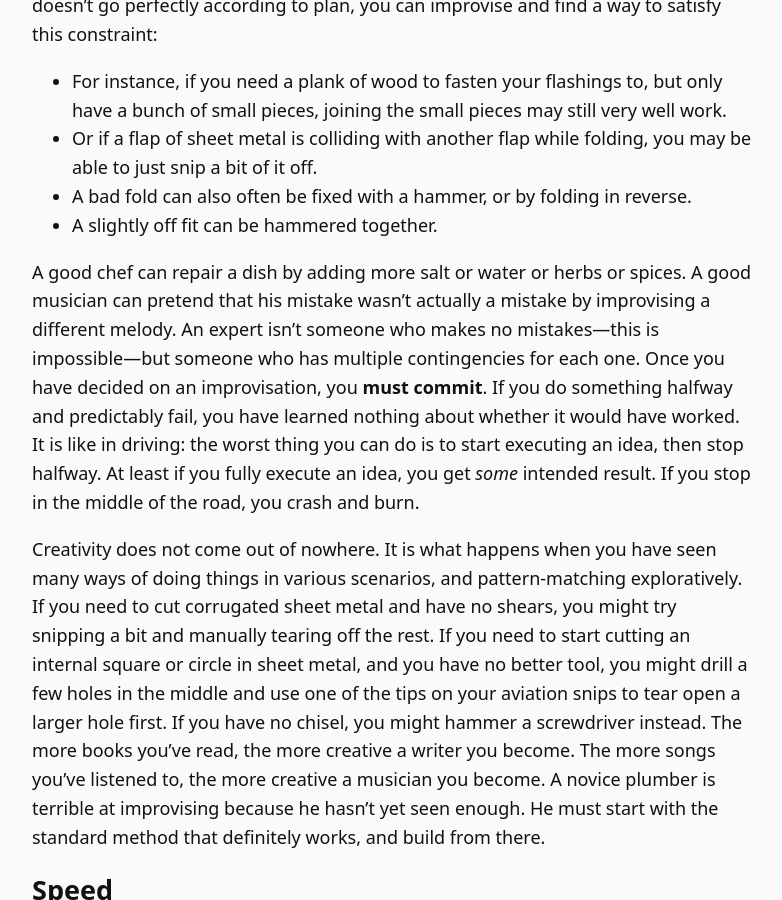
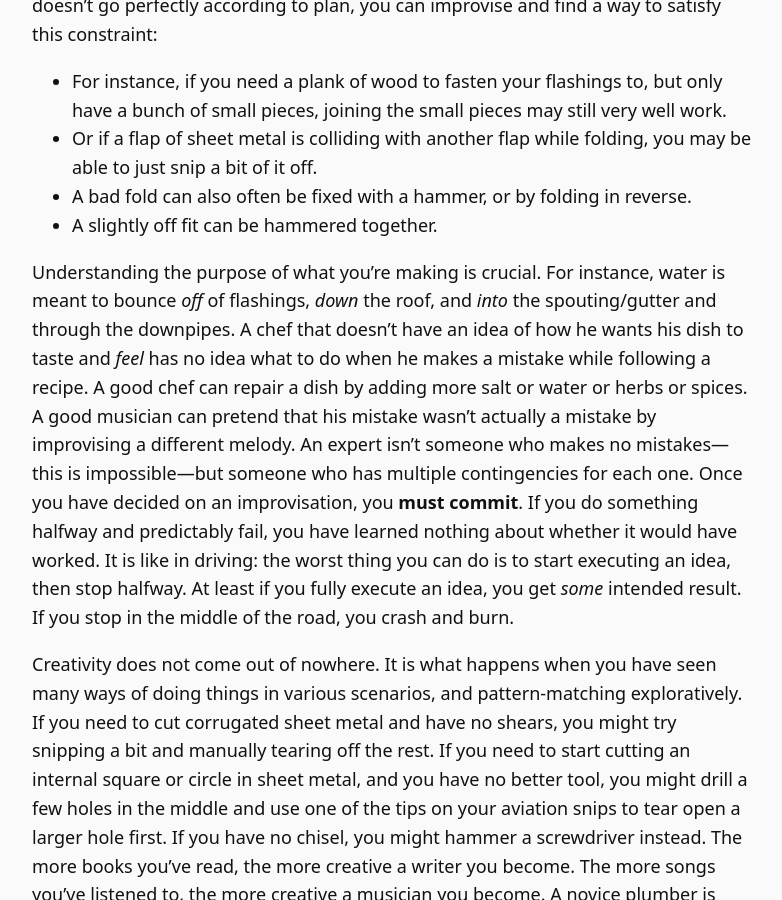
Before and after one commit to JakeHPark/jakehpark.github.io, a Jekyll site: the page built from _essays/Skill Acquisition in Plumbing.md, in a window 1280 px wide and 900 px high, scrolled down 10106 px. Shown: the whole window, without its empty margins (248-1030 px from the left). Built offline with Jekyll 4.4.1, drawn with Linux system fonts in a browser that asks for light colours.

```diff
--- a/_essays/Skill Acquisition in Plumbing.md
+++ b/_essays/Skill Acquisition in Plumbing.md
@@ -151,7 +151,7 @@ Most "overthinking" is actually a problem of not knowing *which* constraints are
 - A bad fold can also often be fixed with a hammer, or by folding in reverse.
 - A slightly off fit can be hammered together.
 
-A good chef can repair a dish by adding more salt or water or herbs or spices. A good musician can pretend that his mistake wasn't actually a mistake by improvising a different melody. An expert isn't someone who makes no mistakes—this is impossible—but someone who has multiple contingencies for each one. Once you have decided on an improvisation, you **must commit**. If you do something halfway and predictably fail, you have learned nothing about whether it would have worked. It is like in driving: the worst thing you can do is to start executing an idea, then stop halfway. At least if you fully execute an idea, you get *some* intended result. If you stop in the middle of the road, you crash and burn.
+Understanding the purpose of what you're making is crucial. For instance, water is meant to bounce *off* of flashings, *down* the roof, and *into* the spouting/gutter and through the downpipes. A chef that doesn't have an idea of how he wants his dish to taste and *feel* has no idea what to do when he makes a mistake while following a recipe. A good chef can repair a dish by adding more salt or water or herbs or spices. A good musician can pretend that his mistake wasn't actually a mistake by improvising a different melody. An expert isn't someone who makes no mistakes—this is impossible—but someone who has multiple contingencies for each one. Once you have decided on an improvisation, you **must commit**. If you do something halfway and predictably fail, you have learned nothing about whether it would have worked. It is like in driving: the worst thing you can do is to start executing an idea, then stop halfway. At least if you fully execute an idea, you get *some* intended result. If you stop in the middle of the road, you crash and burn.
 
 Creativity does not come out of nowhere. It is what happens when you have seen many ways of doing things in various scenarios, and pattern-matching exploratively. If you need to cut corrugated sheet metal and have no shears, you might try snipping a bit and manually tearing off the rest. If you need to start cutting an internal square or circle in sheet metal, and you have no better tool, you might drill a few holes in the middle and use one of the tips on your aviation snips to tear open a larger hole first. If you have no chisel, you might hammer a screwdriver instead. The more books you've read, the more creative a writer you become. The more songs you've listened to, the more creative a musician you become. A novice plumber is terrible at improvising because he hasn't yet seen enough. He must start with the standard method that definitely works, and build from there.
 
```
